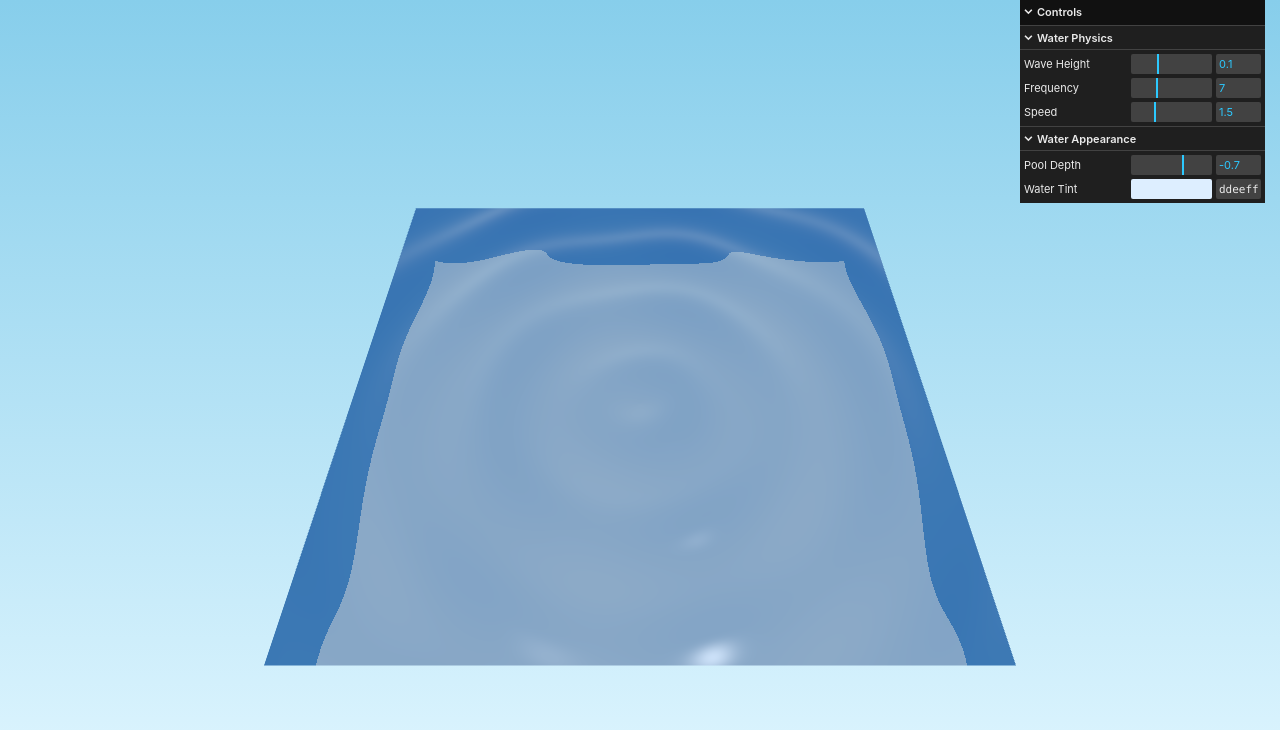
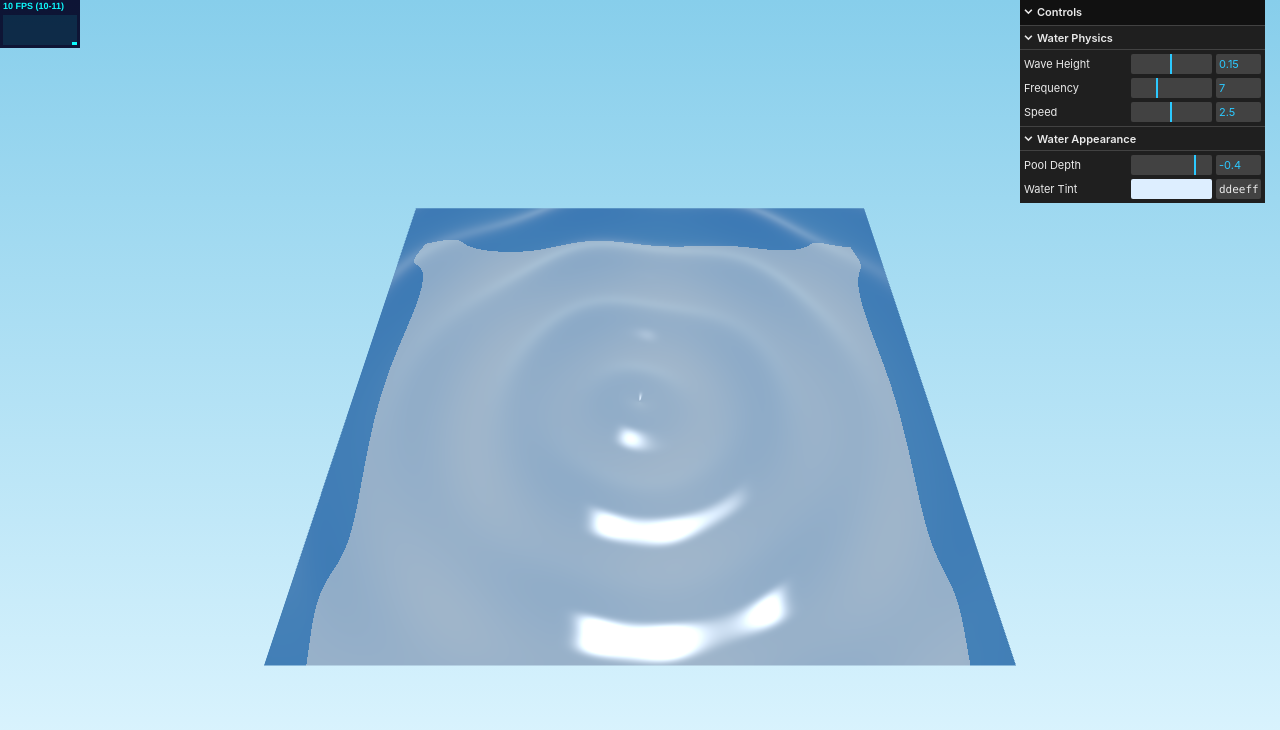
Before and after one commit to arashmh/aframe-shader-practice, a plain HTML site: page 3d-sine-water/raymarching-underwater-texture.html in a window 1280 px wide. Drawn offline with nearby package versions, Linux system fonts and the light colour scheme; animation ran at ten frames a second.

Commit message:
Update fragment shader and raymarching underwater texture files

```diff
--- a/3d-sine-water/raymarching-underwater-texture.html
+++ b/3d-sine-water/raymarching-underwater-texture.html
@@ -2,10 +2,9 @@
 <html lang="en">
 <head>
     <meta charset="UTF-8">
-    <title>Realistic Refractive Water</title>
+    <title>Realistic Refractive Water with Stats</title>
     <style>
         body { margin: 0; overflow: hidden; background-color: #000; }
-        /* A subtle gradient background to act as the "sky" reflection */
         #canvas-container { width: 100vw; height: 100vh; background: linear-gradient(to bottom, #87CEEB 0%, #E0F6FF 100%); }
     </style>
 </head>
@@ -26,12 +25,13 @@
     import * as THREE from 'three';
     import { OrbitControls } from 'three/addons/controls/OrbitControls.js';
     import { GUI } from 'three/addons/libs/lil-gui.module.min.js';
+    // 1. IMPORT STATS
+    import Stats from 'three/addons/libs/stats.module.js';
 
-    // --- 1. VERTEX SHADER ---
+    // --- VERTEX SHADER ---
     const VERTEX_SHADER = `
         varying vec3 vWorldPos;
         varying vec2 vUv;
-
         void main() {
             vUv = uv;
             vec4 worldPosition = modelMatrix * vec4(position, 1.0);
@@ -40,45 +40,37 @@
         }
     `;
 
-    // --- 2. FRAGMENT SHADER (Refraction & Absorption) ---
+    // --- FRAGMENT SHADER ---
     const FRAGMENT_SHADER = `
         precision highp float;
-
         uniform float uTime;
         uniform vec3 uCameraPos;
         uniform vec3 uLightDir;
         uniform float uWaveSpeed;
         uniform float uWaveFreq;
         uniform float uWaveAmp;
-
-        // Floor / Refraction Uniforms
         uniform sampler2D uFloorTex;
-        uniform float uFloorY; // Depth of the floor
-        uniform vec3 uWaterColor; // Base water tint
-
+        uniform float uFloorY;
+        uniform vec3 uWaterColor;
         varying vec3 vWorldPos;
 
-        // --- Wave Function ---
         float getWaveHeight(vec2 p) {
             float dist = length(p);
             float attenuation = 1.0 / (1.0 + dist * 0.1);
-            // Complex wave interference for realism
             float wave1 = sin(dist * uWaveFreq - uTime * uWaveSpeed);
             float wave2 = sin(p.x * uWaveFreq * 0.5 + uTime * uWaveSpeed * 0.8);
             return (wave1 + wave2) * 0.5 * uWaveAmp * attenuation;
         }
 
-        // --- Raymarching Surface ---
         float intersectWater(vec3 ro, vec3 rd) {
             if (rd.y >= 0.0) return -1.0;
-            float t = (0.3 - ro.y) / rd.y; // Start at y=0.3
-
-            for(int i = 0; i < 40; i++) { // 40 steps is enough with damping
+            float t = (0.3 - ro.y) / rd.y;
+            for(int i = 0; i < 40; i++) {
                 vec3 p = ro + rd * t;
                 float h = getWaveHeight(p.xz);
                 float hDiff = p.y - h;
                 if(abs(hDiff) < 0.001) break;
-                t += (hDiff / -rd.y) * 0.6; // Damping
+                t += (hDiff / -rd.y) * 0.6;
             }
             return t;
         }
@@ -93,8 +85,6 @@
 
         void main() {
             vec3 viewDir = normalize(vWorldPos - uCameraPos);
-
-            // 1. Find Water Surface
             float t = intersectWater(uCameraPos, viewDir);
             if(t < 0.0) discard;
 
@@ -102,55 +92,32 @@
             vec3 normal = getNormal(hitPos);
             vec3 lightDir = normalize(uLightDir);
 
-            // --- 2. REFRACTION (The Wobble) ---
-            // Snell's Law: Air (1.0) to Water (1.33) -> Ratio approx 0.75
+            // Refraction
             vec3 refractDir = refract(viewDir, normal, 0.75);
-
-            // Trace the refracted ray down to the floor
-            // Equation: hitPos + refractDir * tFloor = point on plane (y = uFloorY)
-            // We need to find tFloor.
             float tFloor = (uFloorY - hitPos.y) / refractDir.y;
-
             vec3 floorHitPos = hitPos + refractDir * tFloor;
-
-            // Map floor position to UVs (assuming 5x5 plane centered at 0,0)
             vec2 floorUV = (floorHitPos.xz / 5.0) + 0.5;
 
-            // Sample the texture
-            // Check if uv is within bounds (0-1) to avoid streaking at edges
-            vec3 floorColor = vec3(0.0);
+            vec3 floorColor = vec3(0.1, 0.3, 0.5); // Fallback
             if(floorUV.x >= 0.0 && floorUV.x <= 1.0 && floorUV.y >= 0.0 && floorUV.y <= 1.0) {
                  floorColor = texture2D(uFloorTex, floorUV).rgb;
-            } else {
-                 // Fallback color if ray refracts outside texture area
-                 floorColor = vec3(0.1, 0.3, 0.5);
             }
 
-            // --- 3. ABSORPTION (Beer's Law) ---
-            // Light travels from surface -> floor. Deeper water = darker/bluer.
+            // Absorption
             float depth = length(floorHitPos - hitPos);
-            // Water absorbs Red fast, Green medium, Blue slow.
             vec3 absorptionFactor = vec3(0.8, 0.4, 0.1);
             vec3 transmission = exp(-depth * absorptionFactor);
-
             vec3 finalRefractedColor = floorColor * transmission * uWaterColor;
 
-            // --- 4. SURFACE REFLECTION (Fresnel) ---
-            // Reflection of the "sky" (simple white/blue specular)
+            // Reflection & Specular
             float fresnel = pow(1.0 - max(dot(-viewDir, normal), 0.0), 3.0);
-
-            // Specular Highlight (Sun)
             vec3 halfV = normalize(lightDir - viewDir);
             float spec = pow(max(dot(normal, halfV), 0.0), 200.0) * 1.5;
 
-            // Mix Refracted Floor + Reflected Sky + Specular
-            // Mix based on fresnel: angled view = more reflection, top-down = more refraction
             vec3 col = mix(finalRefractedColor, vec3(0.7, 0.9, 1.0), fresnel * 0.4);
             col += spec;
 
             gl_FragColor = vec4(col, 1.0);
-
-            // Gamma
             gl_FragColor.rgb = pow(gl_FragColor.rgb, vec3(1.0/2.2));
         }
     `;
@@ -160,7 +127,7 @@
     const scene = new THREE.Scene();
 
     const camera = new THREE.PerspectiveCamera(60, window.innerWidth / window.innerHeight, 0.1, 100);
-    camera.position.set(0, 5, 4); // Top-down angled view
+    camera.position.set(0, 5, 4);
 
     const renderer = new THREE.WebGLRenderer({ alpha: true, antialias: true });
     renderer.setSize(window.innerWidth, window.innerHeight);
@@ -170,16 +137,15 @@
     const controls = new OrbitControls(camera, renderer.domElement);
     controls.enableDamping = true;
 
-    // --- TEXTURE LOADER ---
+    // 2. INITIALIZE STATS
+    const stats = new Stats();
+    document.body.appendChild(stats.dom);
+
     const loader = new THREE.TextureLoader();
-    // Use a placeholder if the local file isn't found, but try the path requested.
-    // Ideally, put a real image at ./assets/underwater-1.jpg
     const floorTexture = loader.load('./assets/underwater-1.jpeg', (tex) => {
         tex.wrapS = THREE.ClampToEdgeWrapping;
         tex.wrapT = THREE.ClampToEdgeWrapping;
     }, undefined, (err) => {
-        console.warn("Texture not found at ./assets/underwater-1.jpg, using grid fallback.");
-        // Generate a simple grid texture data if image fails
         const canvas = document.createElement('canvas');
         canvas.width = 512; canvas.height = 512;
         const ctx = canvas.getContext('2d');
@@ -192,23 +158,17 @@
         floorTexture.needsUpdate = true;
     });
 
-    // --- MESH ---
     const geometry = new THREE.PlaneGeometry(5, 5);
-
     const uniforms = {
         uTime: { value: 0 },
         uCameraPos: { value: new THREE.Vector3() },
         uLightDir: { value: new THREE.Vector3(1, 4, 2).normalize() },
-        uWaterColor: { value: new THREE.Color(0xddeeff) }, // Tint for transmission
-
-        // Physics
-        uWaveSpeed: { value: 1.5 },
+        uWaterColor: { value: new THREE.Color(0xddeeff) },
+        uWaveSpeed: { value: 2.5 },
         uWaveFreq: { value: 7.0 },
-        uWaveAmp: { value: 0.1 },
-
-        // Floor
+        uWaveAmp: { value: 0.15 },
         uFloorTex: { value: floorTexture },
-        uFloorY: { value: -0.7 } // 1m below y=0.3 is y=-0.7
+        uFloorY: { value: -0.4 }
     };
 
     const material = new THREE.ShaderMaterial({
@@ -220,20 +180,17 @@
 
     const plane = new THREE.Mesh(geometry, material);
     plane.rotation.x = -Math.PI / 2;
-    plane.position.y = 0.3; // Water surface level
+    plane.position.y = 0.3;
     scene.add(plane);
 
-    // --- GUI ---
     const gui = new GUI();
     const folder = gui.addFolder('Water Physics');
     folder.add(uniforms.uWaveAmp, 'value', 0.0, 0.3).name('Wave Height');
     folder.add(uniforms.uWaveFreq, 'value', 1.0, 20.0).name('Frequency');
     folder.add(uniforms.uWaveSpeed, 'value', 0.0, 5.0).name('Speed');
-
     const folder2 = gui.addFolder('Water Appearance');
     folder2.add(uniforms.uFloorY, 'value', -2.0, 0.0).name('Pool Depth');
     folder2.addColor({ c: 0xddeeff }, 'c').onChange(v => uniforms.uWaterColor.value.set(v)).name('Water Tint');
-
     folder.open();
     folder2.open();
 
@@ -241,6 +198,10 @@
 
     function animate() {
         requestAnimationFrame(animate);
+
+        // 3. UPDATE STATS
+        stats.update();
+
         uniforms.uTime.value = clock.getElapsedTime();
         uniforms.uCameraPos.value.copy(camera.position);
         controls.update();
```
Also changed, not shown: 3d-sine-water/just-fragement-shader-texturemap.html (+2 -2 lines).
